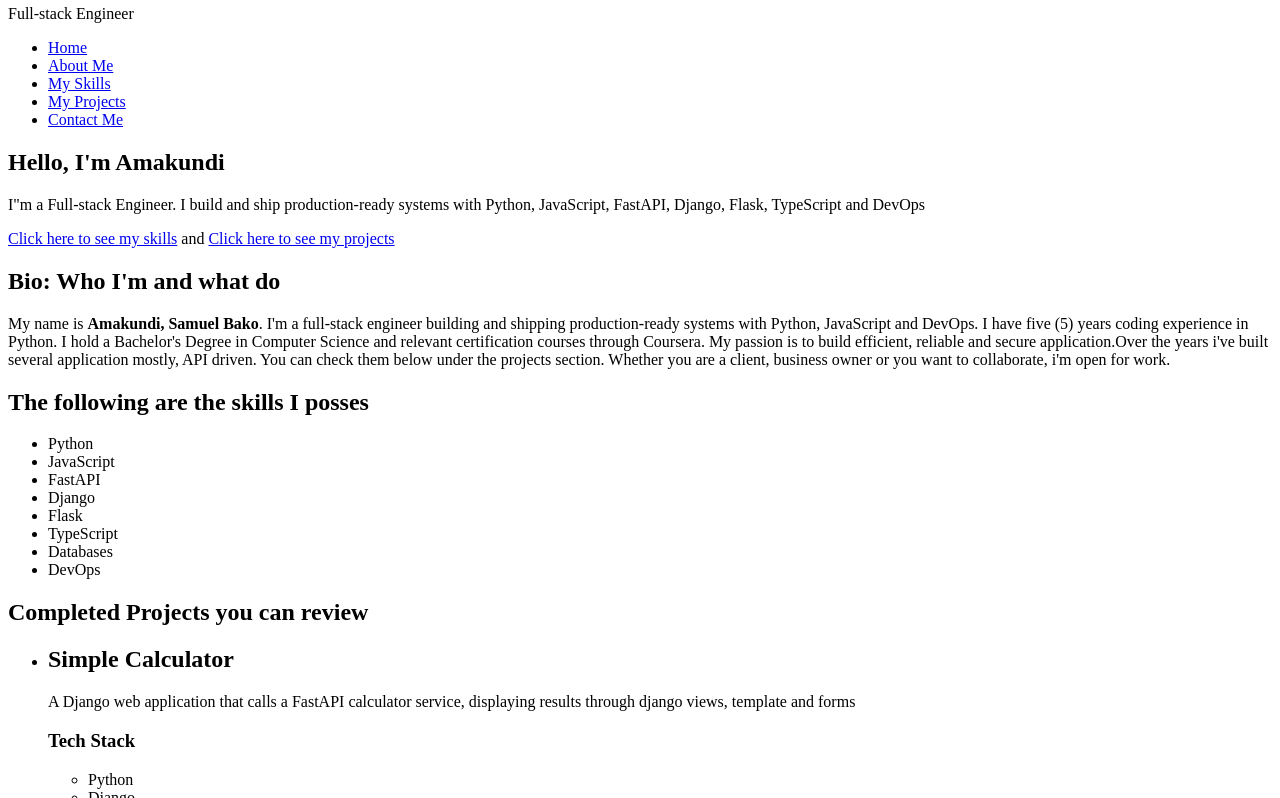
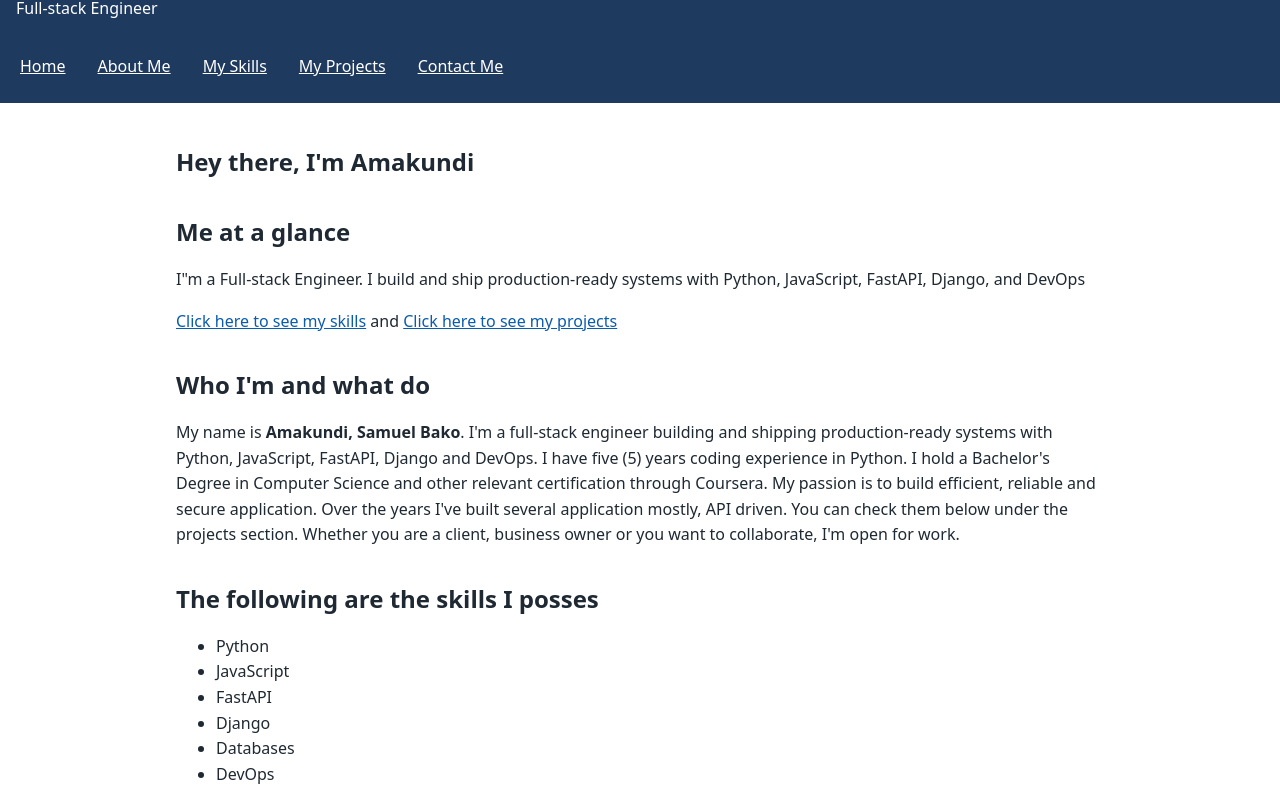
Before and after one commit to amakundisamuelbako/my_portfolio_site, a website: page src/index.html in a window 1280 px wide. Shown: the part 71-869 px from the top of the page. Drawn offline with Linux system fonts and the light colour scheme.

Commit message:
Add Base, Navigation and body styles.

```diff
--- a/src/css/style.css
+++ b/src/css/style.css
@@ -0,0 +1,106 @@
+/*------ 1. Tokens ---------- */
+:root {
+  --color-text: #1f2933;
+  --color-muted: #52606d;
+  --color-bg: #ffffff;
+  --color-surface: #f0f4f8;
+  --color-brand: #1f3a5f;
+  --color-accent: #0b5cad;
+  --color-border: #616e7c;
+  --color-focus-dark: #ffd166;
+  --space-1: 0.5rem;
+  --space-2: 1rem;
+  --space-3: 1.5rem;
+  --space-4: 3rem;
+  --radius: 0.5rem;
+}
+
+/*--------- 2. Base Style -----------*/
+*,
+*::before,
+*::after {
+  box-sizing: border-box;
+}
+body {
+  display: flex;
+  flex-direction: column;
+  min-height: 100vh;
+  margin: 0;
+  font-family: system-ui, sans-serif;
+  line-height: 1.6;
+  color: var(--color-text);
+  background-color: var(--color-bg);
+}
+h1,
+h2 {
+  line-height: 1.25;
+}
+a {
+  color: var(--color-accent);
+}
+:focus-visible {
+  outline: 3px solid var(--color-accent);
+  outline-offset: 3px;
+}
+
+/*--------- 3. Skip Link -----------*/
+.skip-link {
+  position: absolute;
+  top: -4rem;
+  left: var(--space-1);
+  padding: var(--space-1), var(--space-2);
+  color: #ffffff;
+  background-color: var(--color-accent);
+}
+.skip-link:focus {
+  top: var(--space-1);
+}
+
+/*---------------- 4. Header and Navigation -----------*/
+.site-header {
+  padding: var(--space-2);
+  color: #ffffff;
+  background-color: var(--color-brand);
+}
+.site-header :focus-visible {
+  outline-color: var(--color-focus-dark);
+}
+.site-name {
+  margin: 0;
+  font-size: 2rem;
+  font-weight: 700;
+}
+.role {
+  margin: 0 0 var(--space-3);
+}
+.nav-list {
+  display: flex;
+  flex-wrap: wrap;
+  gap: var(--space-1) var(--space-3);
+  margin: 0;
+  padding: 0;
+  list-style: none;
+}
+.nav-list a {
+  display: inline-block;
+  padding: 0.5rem 0.25rem;
+  color: #ffffff;
+}
+
+/*verify this css */
+.nav-list a[aria-current="page"] {
+  font-weight: 700;
+  text-decoration-thickness: 3px;
+}
+/*---------- 5. Main Content ----------------*/
+.main {
+  flex: 1;
+  width: 100%;
+  max-width: 60rem;
+  margin: 0 auto;
+  padding: var(--space-3) var(--space-2) var(--space-4);
+}
+.intro {
+  display: flex;
+  flex-wrap: wrap;
+}
--- a/src/index.html
+++ b/src/index.html
@@ -33,12 +33,12 @@
     <main class="main">
       <!--Hero: Site introduction-->
       <section class="intro">
-        <h1 id="intro-title">Hello, I'm Amakundi</h1>
+        <h1 id="intro-title">Hey there, I'm Amakundi</h1>
         <article class="hero">
+          <h2>Me at a glance</h2>
           <p class="lead">
             I"m a Full-stack Engineer. I build and ship production-ready systems
-            with Python, JavaScript, FastAPI, Django, Flask, TypeScript and
-            DevOps
+            with Python, JavaScript, FastAPI, Django, and DevOps
           </p>
           <p>
             <a class="button" href="#skills">Click here to see my skills</a> and
@@ -46,17 +46,17 @@
           </p>
         </article>
         <article class="bio">
-          <h2>Bio: Who I'm and what do</h2>
+          <h2>Who I'm and what do</h2>
           <p>
             My name is <b>Amakundi, Samuel Bako</b>. I'm a full-stack engineer
             building and shipping production-ready systems with Python,
-            JavaScript and DevOps. I have five (5) years coding experience in
-            Python. I hold a Bachelor's Degree in Computer Science and relevant
-            certification courses through Coursera. My passion is to build
-            efficient, reliable and secure application.Over the years i've built
-            several application mostly, API driven. You can check them below
-            under the projects section. Whether you are a client, business owner
-            or you want to collaborate, i'm open for work.
+            JavaScript, FastAPI, Django and DevOps. I have five (5) years coding
+            experience in Python. I hold a Bachelor's Degree in Computer Science
+            and other relevant certification through Coursera. My passion is to
+            build efficient, reliable and secure application. Over the years
+            I've built several application mostly, API driven. You can check
+            them below under the projects section. Whether you are a client,
+            business owner or you want to collaborate, I'm open for work.
           </p>
         </article>
         <article class="skills">
@@ -66,18 +66,16 @@
             <li>JavaScript</li>
             <li>FastAPI</li>
             <li>Django</li>
-            <li>Flask</li>
-            <li>TypeScript</li>
             <li>Databases</li>
             <li>DevOps</li>
           </ul>
         </article>
       </section>
       <!--Project Section-->
-      <section>
-        <h1>Completed Projects you can review</h1>
+      <section class="projects">
+        <h1>Completed Projects</h1>
         <ul id="project-list" class="project-list">
-          <li>
+          <li class="project-items">
             <h2>Simple Calculator</h2>
             <p>
               A Django web application that calls a FastAPI calculator service,
@@ -90,7 +88,7 @@
               <li>FastAPI</li>
             </ul>
           </li>
-          <li>
+          <li class="project-items">
             <h2>Taskmaster CMS</h2>
             <p>
               A fully functional task management REST API with JWT
@@ -106,7 +104,7 @@
               <li>SQLAlchemy</li>
             </ul>
           </li>
-          <li>
+          <li class="project-items">
             <h2>Authentication System</h2>
             <p>
               A production-grade authentication system demonstrating 12+ design
@@ -122,7 +120,7 @@
               <li>FastAPI</li>
             </ul>
           </li>
-          <li>
+          <li class="project-items">
             <h2>Bank System</h2>
             <p>A browser based web interface for a banking system.</p>
             <h3>Tech Stack</h3>
@@ -136,7 +134,7 @@
         </ul>
       </section>
       <!--Contacts Section-->
-      <section>
+      <section class="contact">
         <h1>Contact</h1>
         <p>
           I would love to hear from you. The quickest way to reach me is by
```
